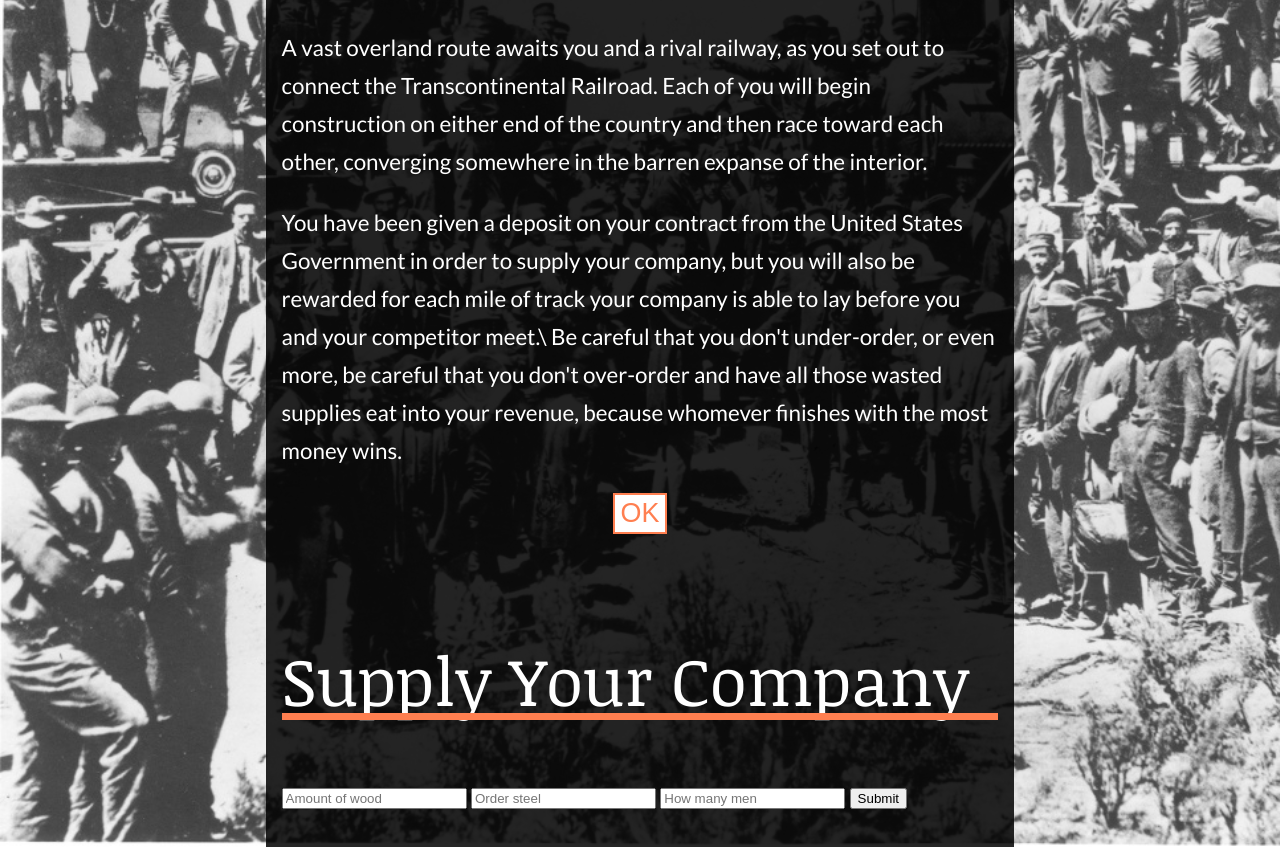
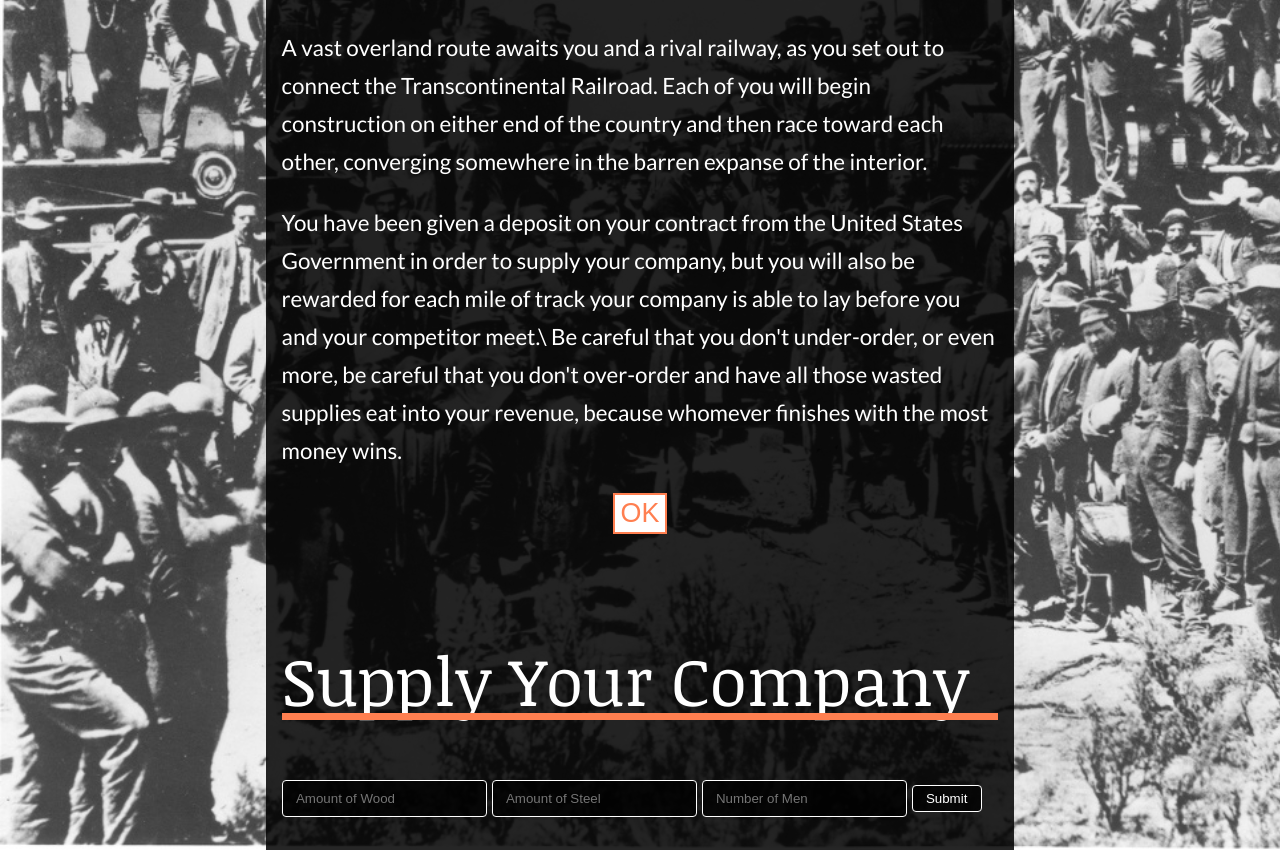
Before and after one commit to tcandens/train-race, a website: page index.html in a window 1280 px wide. Shown: the part 246-1096 px from the top of the page. Drawn offline with nearby package versions, Linux system fonts and the light colour scheme.

Commit message:
Minor style changes Styling form input elements

```diff
--- a/index.html
+++ b/index.html
@@ -19,9 +19,9 @@
         <p></p>
         <div class="container">
           <form action="post">
-            <input id="wood-input" name="wood" type="number" step="100" placeholder="Amount of wood">
-            <input id="steel-input" name="steel" type="number" step="3" placeholder="Order steel">
-            <input id="labor-input" name="labor" type="number" step="10" placeholder="How many men">
+            <input id="wood-input" name="wood" type="number" min="0" step="100" placeholder="Amount of Wood">
+            <input id="steel-input" name="steel" type="number" min="0" step="3" placeholder="Amount of Steel">
+            <input id="labor-input" name="labor" type="number" min="0" step="10" placeholder="Number of Men">
             <input type="submit">
           </form>
         </div>
--- a/sass/_base.scss
+++ b/sass/_base.scss
@@ -44,6 +44,16 @@ button.center {
   margin: 0 auto;
 }
 
+input {
+  width: auto;
+  height: 2em;
+  border-radius: 4px;
+  padding: 0.3em 1em;
+  color: white;
+  background-color: rgba(0,0,0,0.8);
+  border: 1px solid white;
+}
+
 /* Helper classes for toggling visibility */
 .visible {
   display: block;
```
Also changed, not shown: main.css.
